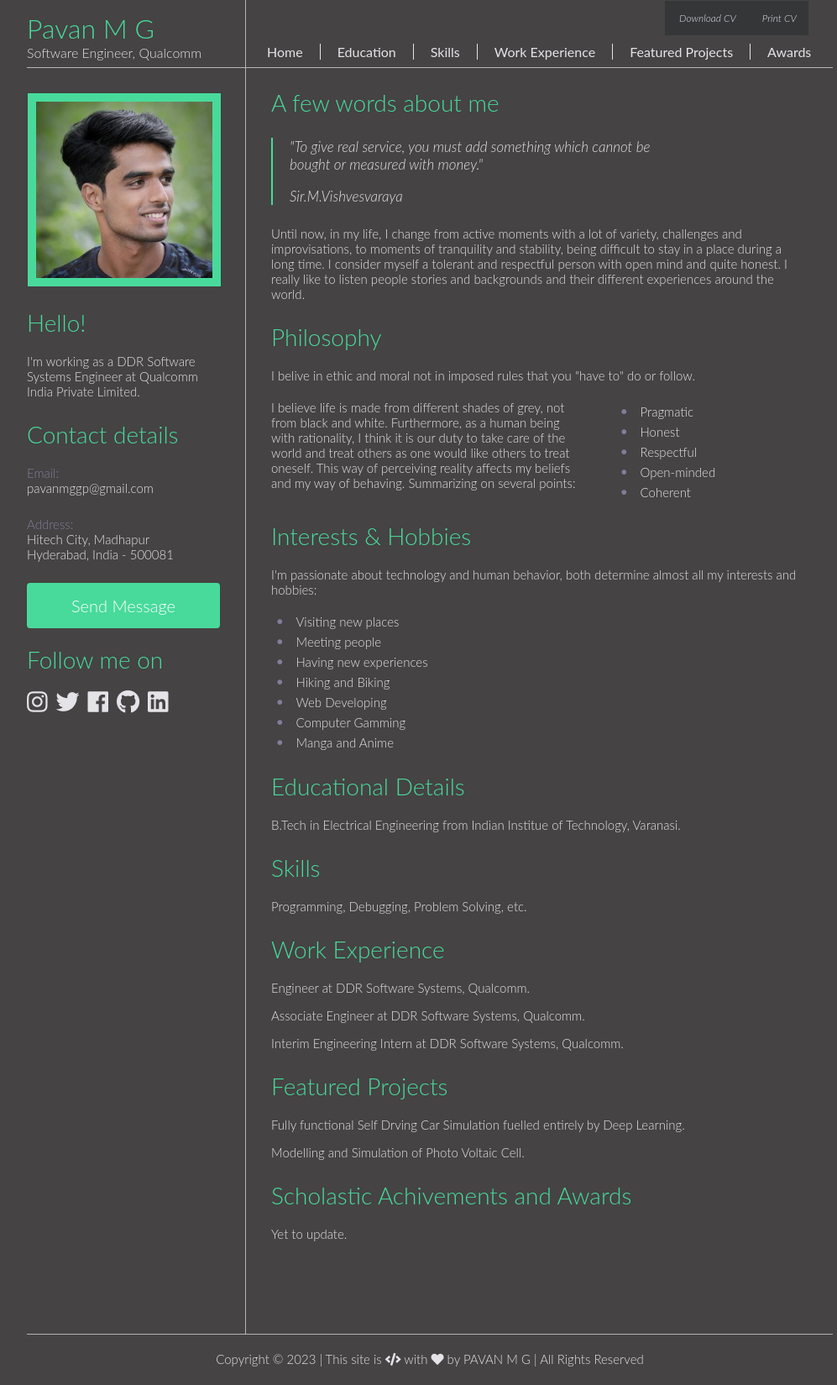
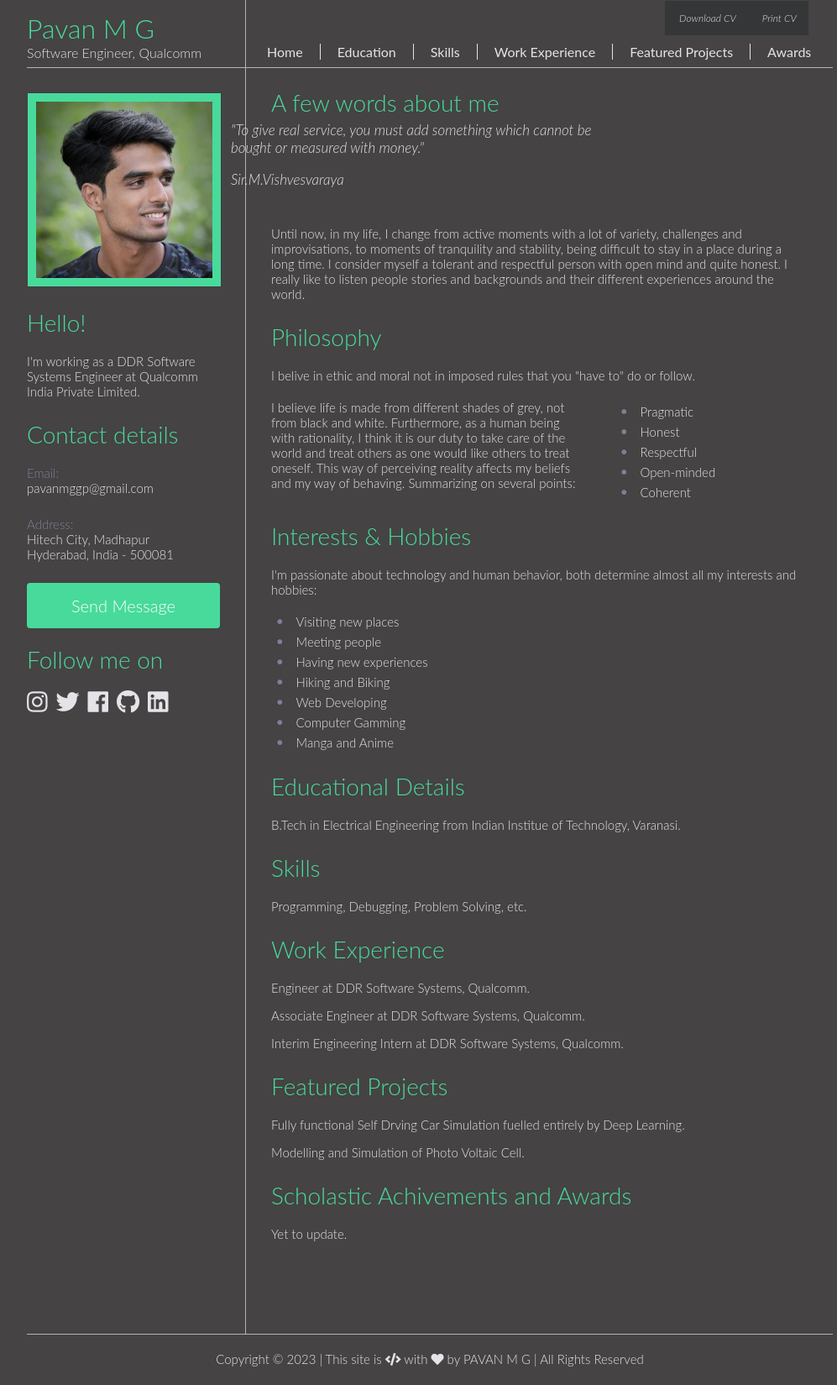
Before and after one commit to pavan-mg/pavan-mg.github.io, a Jekyll site: the page built from index.html, in a window 1280 px wide. Shown: the whole page at 84% size, without its empty margins (128-1125 px from the left). Built offline with Jekyll 4.4.1, drawn with Linux system fonts in a browser that asks for light colours.

Commit message:
Update main.css

```diff
--- a/css/main.css
+++ b/css/main.css
@@ -304,14 +304,12 @@ ul {
 
 .profile_quote {
 	position: relative;
+	top: -20px;
+	right: 70px;
 }
 	.profile_quote p {
 		font-size: 17px;
 		width: 455px;
-	}
-	.profile_quote  .entypo-quote {
-		top: -20px;
-		right: 70px;
 	}
 
 .philosophy_content {
```
